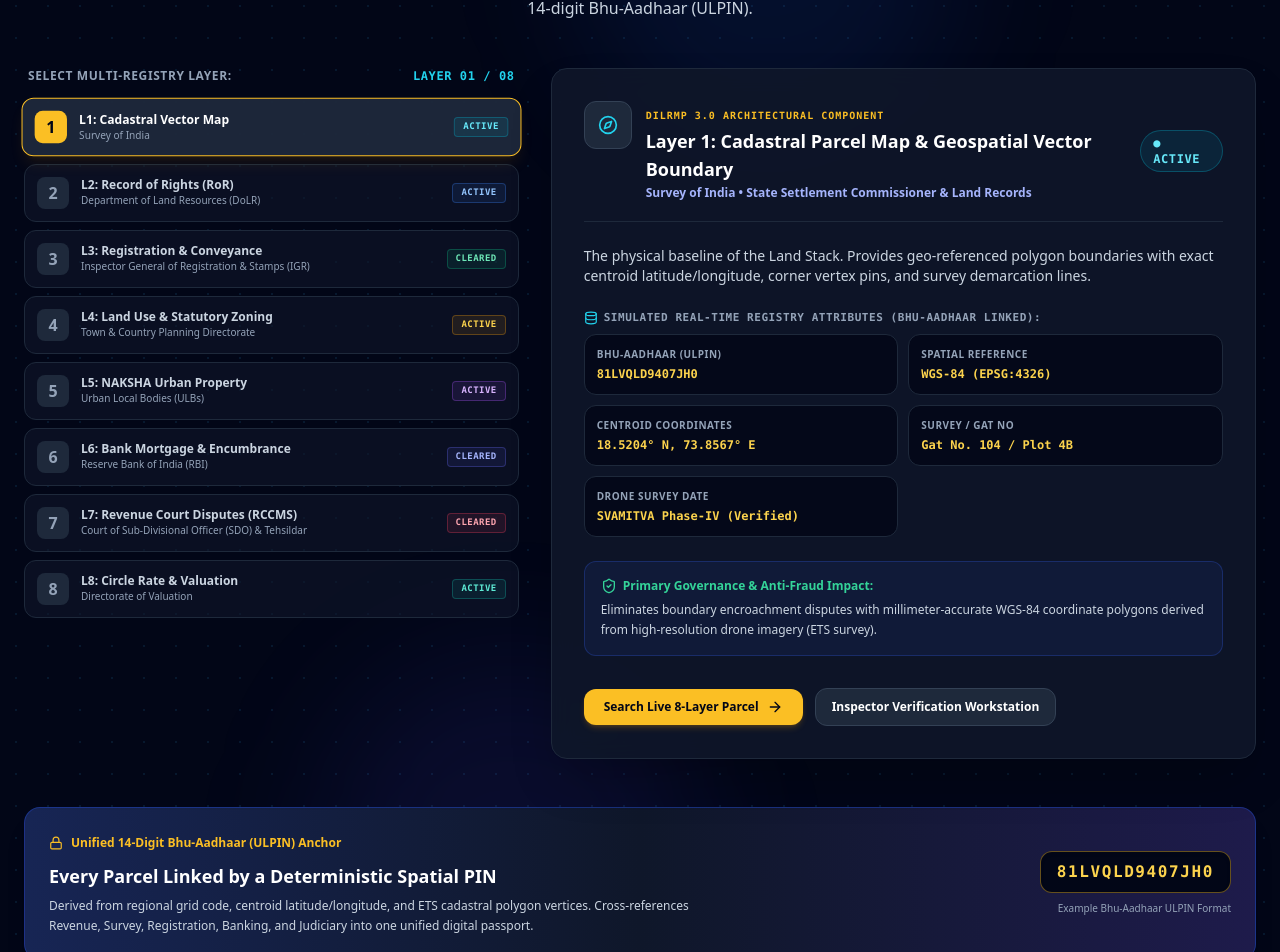
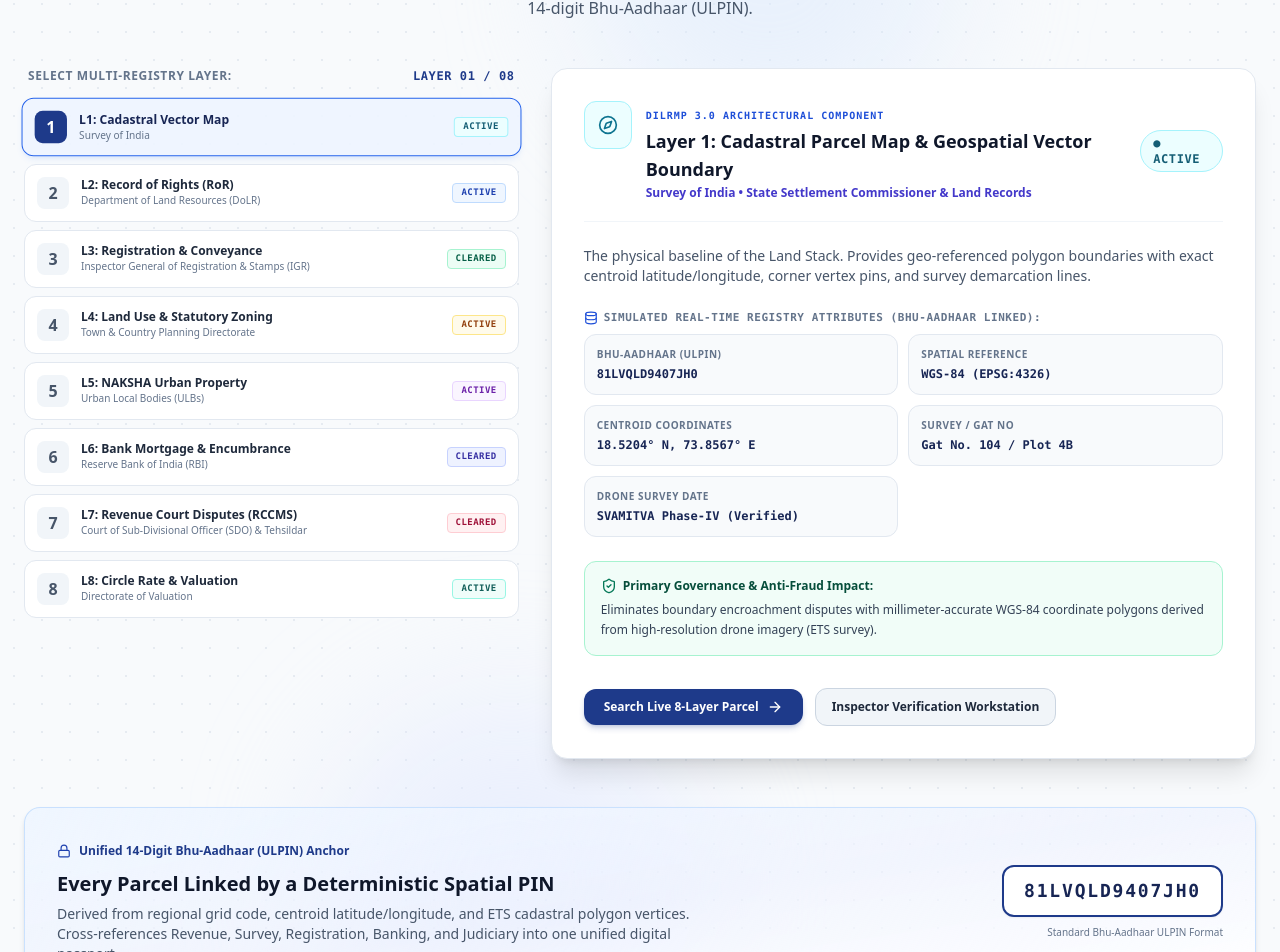
Before and after one commit to Saadali114/Intelligent-Land-Record-Digitization-and-Validation-System, a Next.js app in the folder frontend/: page / in a window 1280 px wide. Shown: the part 2050-3002 px from the top of the page. Built offline with nearby package versions, Linux system fonts and the light colour scheme; no server answers.

Commit message:
style(landing): switch 8-Layer Land Stack section to light government theme

```diff
--- a/frontend/components/landing/LandStackSection.tsx
+++ b/frontend/components/landing/LandStackSection.tsx
@@ -32,8 +32,8 @@ interface LayerDef {
   authority: string;
   status: 'ACTIVE' | 'FLAGGED' | 'CLEARED';
   icon: React.ReactNode;
-  accentColor: string;
-  badgeBg: string;
+  iconBg: string;
+  badgeClass: string;
   governanceImpact: string;
   mockData: Record<string, string>;
   description: string;
@@ -51,9 +51,9 @@ export const LandStackSection: React.FC = () => {
       fullName: 'Layer 1: Cadastral Parcel Map & Geospatial Vector Boundary',
       authority: 'Survey of India • State Settlement Commissioner & Land Records',
       status: 'ACTIVE',
-      icon: <Compass className="w-5 h-5 text-cyan-400" />,
-      accentColor: 'border-cyan-500 text-cyan-400',
-      badgeBg: 'bg-cyan-500/10 text-cyan-300 border-cyan-500/30',
+      icon: <Compass className="w-5 h-5 text-cyan-700" />,
+      iconBg: 'bg-cyan-50 border-cyan-200',
+      badgeClass: 'bg-cyan-50 text-cyan-800 border-cyan-200',
       governanceImpact:
         'Eliminates boundary encroachment disputes with millimeter-accurate WGS-84 coordinate polygons derived from high-resolution drone imagery (ETS survey).',
       description:
@@ -73,9 +73,9 @@ export const LandStackSection: React.FC = () => {
       fullName: 'Layer 2: Record of Rights (7/12 & 8A Extract / Jamabandi)',
       authority: 'Department of Land Resources (DoLR) • Maharashtra Mahabhulekh',
       status: 'ACTIVE',
-      icon: <FileText className="w-5 h-5 text-blue-400" />,
-      accentColor: 'border-blue-500 text-blue-400',
-      badgeBg: 'bg-blue-500/10 text-blue-300 border-blue-500/30',
+      icon: <FileText className="w-5 h-5 text-blue-700" />,
+      iconBg: 'bg-blue-50 border-blue-200',
+      badgeClass: 'bg-blue-50 text-blue-800 border-blue-200',
       governanceImpact:
         'Guarantees indisputable ownership title with consent-based masked Aadhaar seeding (XXXX-XXXX-9124) enabling instantaneous SMS fraud alert notifications.',
       description:
@@ -95,9 +95,9 @@ export const LandStackSection: React.FC = () => {
       fullName: 'Layer 3: Land Registration & Conveyance (NGDRS / e-Deeds)',
       authority: 'Inspector General of Registration & Stamps (IGR) • SRO Haveli',
       status: 'CLEARED',
-      icon: <FileCheck2 className="w-5 h-5 text-emerald-400" />,
-      accentColor: 'border-emerald-500 text-emerald-400',
-      badgeBg: 'bg-emerald-500/10 text-emerald-300 border-emerald-500/30',
+      icon: <FileCheck2 className="w-5 h-5 text-emerald-700" />,
+      iconBg: 'bg-emerald-50 border-emerald-200',
+      badgeClass: 'bg-emerald-50 text-emerald-800 border-emerald-200',
       governanceImpact:
         'Instantaneous paperless conveyance through NGDRS direct integration; deed execution automatically triggers online Form 6 mutation pipelines without delay.',
       description:
@@ -117,9 +117,9 @@ export const LandStackSection: React.FC = () => {
       fullName: 'Layer 4: Land Use & Master Plan Statutory Zoning',
       authority: 'Town & Country Planning Directorate • Urban Development Dept',
       status: 'ACTIVE',
-      icon: <Building2 className="w-5 h-5 text-amber-400" />,
-      accentColor: 'border-amber-500 text-amber-400',
-      badgeBg: 'bg-amber-500/10 text-amber-300 border-amber-500/30',
+      icon: <Building2 className="w-5 h-5 text-amber-700" />,
+      iconBg: 'bg-amber-50 border-amber-200',
+      badgeClass: 'bg-amber-50 text-amber-800 border-amber-200',
       governanceImpact:
         'Eliminates unauthorized colony construction and environmental encroachment by flagging Coastal Regulation Zones (CRZ) and forest demarcations.',
       description:
@@ -138,9 +138,9 @@ export const LandStackSection: React.FC = () => {
       fullName: 'Layer 5: NAKSHA Urban Property Register (UrPro & Abadi)',
       authority: 'Urban Local Bodies (ULBs) • Municipal Corporations • SVAMITVA',
       status: 'ACTIVE',
-      icon: <Building className="w-5 h-5 text-purple-400" />,
-      accentColor: 'border-purple-500 text-purple-400',
-      badgeBg: 'bg-purple-500/10 text-purple-300 border-purple-500/30',
+      icon: <Building className="w-5 h-5 text-purple-700" />,
+      iconBg: 'bg-purple-50 border-purple-200',
+      badgeClass: 'bg-purple-50 text-purple-800 border-purple-200',
       governanceImpact:
         'Extends legal property rights and collateral borrowing power to urban built-up apartments, commercial shops, and rural inhabited Abadi zones.',
       description:
@@ -159,9 +159,9 @@ export const LandStackSection: React.FC = () => {
       fullName: 'Layer 6: Bank Mortgage Registry (Unified Lending Interface - ULI)',
       authority: 'Reserve Bank of India (RBI) • Unified Lending Interface • Banks',
       status: 'CLEARED',
-      icon: <Landmark className="w-5 h-5 text-indigo-400" />,
-      accentColor: 'border-indigo-500 text-indigo-400',
-      badgeBg: 'bg-indigo-500/10 text-indigo-300 border-indigo-500/30',
+      icon: <Landmark className="w-5 h-5 text-indigo-700" />,
+      iconBg: 'bg-indigo-50 border-indigo-200',
+      badgeClass: 'bg-indigo-50 text-indigo-800 border-indigo-200',
       governanceImpact:
         'Completely halts multi-bank mortgage fraud; institutional lien is registered on the digital parcel instantaneously via RBI ULI API.',
       description:
@@ -180,9 +180,9 @@ export const LandStackSection: React.FC = () => {
       fullName: 'Layer 7: Revenue Court Case Management System (RCCMS)',
       authority: 'Court of Sub-Divisional Officer (SDO) & Tehsildar • Mantralaya',
       status: 'CLEARED',
-      icon: <Scale className="w-5 h-5 text-rose-400" />,
-      accentColor: 'border-rose-500 text-rose-400',
-      badgeBg: 'bg-rose-500/10 text-rose-300 border-rose-500/30',
+      icon: <Scale className="w-5 h-5 text-rose-700" />,
+      iconBg: 'bg-rose-50 border-rose-200',
+      badgeClass: 'bg-rose-50 text-rose-800 border-rose-200',
       governanceImpact:
         'Automatic mutation freezing when a court injunction or stay order is issued, stopping fraudulent distress sales during active litigation.',
       description:
@@ -201,9 +201,9 @@ export const LandStackSection: React.FC = () => {
       fullName: 'Layer 8: Circle Rate Guidance & Algorithmic Statutory Valuation',
       authority: 'Directorate of Valuation • Annual Statement of Rates (Ready Reckoner)',
       status: 'ACTIVE',
-      icon: <Calculator className="w-5 h-5 text-teal-400" />,
-      accentColor: 'border-teal-500 text-teal-400',
-      badgeBg: 'bg-teal-500/10 text-teal-300 border-teal-500/30',
+      icon: <Calculator className="w-5 h-5 text-teal-700" />,
+      iconBg: 'bg-teal-50 border-teal-200',
+      badgeClass: 'bg-teal-50 text-teal-800 border-teal-200',
       governanceImpact:
         'Eliminates arbitrary discretion and tax bribery through algorithmic circle rate calculations (Rate/sq.m × Plot Area = Guaranteed Fair Valuation).',
       description:
@@ -220,28 +220,28 @@ export const LandStackSection: React.FC = () => {
   const current = layers[selectedLayerIndex];
 
   return (
-    <section id="land-stack" className="py-20 bg-slate-950 text-white relative overflow-hidden border-b border-slate-800">
-      {/* Background Decorative Geospatial Grid */}
-      <div className="absolute inset-0 bg-[radial-gradient(#38bdf8_1px,transparent_1px)] [background-size:32px_32px] opacity-10 pointer-events-none" />
-      <div className="absolute top-0 right-1/4 w-96 h-96 bg-blue-600/10 rounded-full blur-3xl pointer-events-none" />
-      <div className="absolute bottom-0 left-1/4 w-96 h-96 bg-indigo-600/10 rounded-full blur-3xl pointer-events-none" />
+    <section id="land-stack" className="py-20 bg-slate-50 text-slate-900 relative overflow-hidden border-b border-slate-200">
+      {/* Background Subtle Geospatial Grid */}
+      <div className="absolute inset-0 bg-[radial-gradient(#cbd5e1_1px,transparent_1px)] [background-size:28px_28px] opacity-40 pointer-events-none" />
+      <div className="absolute top-0 right-1/4 w-96 h-96 bg-blue-100/50 rounded-full blur-3xl pointer-events-none" />
+      <div className="absolute bottom-0 left-1/4 w-96 h-96 bg-indigo-100/50 rounded-full blur-3xl pointer-events-none" />
 
       <div className="max-w-7xl mx-auto px-4 sm:px-6 relative z-10 space-y-12">
         {/* Section Header */}
         <div className="text-center max-w-3xl mx-auto space-y-3">
-          <div className="inline-flex items-center gap-2 px-3.5 py-1.5 rounded-full bg-blue-900/60 border border-blue-700/60 text-xs font-bold text-cyan-300 uppercase tracking-wider shadow-sm">
-            <Sparkles className="w-3.5 h-3.5 text-amber-400" />
+          <div className="inline-flex items-center gap-2 px-3.5 py-1.5 rounded-full bg-blue-100/80 border border-blue-200 text-xs font-bold text-blue-900 uppercase tracking-wider shadow-2xs">
+            <Sparkles className="w-3.5 h-3.5 text-amber-600" />
             <span>DILRMP 3.0 Operational Guidelines (2026–2031)</span>
           </div>
 
-          <h2 className="text-3xl sm:text-5xl font-black tracking-tight leading-tight">
+          <h2 className="text-3xl sm:text-5xl font-black tracking-tight leading-tight text-slate-900">
             The Unified{' '}
-            <span className="bg-clip-text text-transparent bg-gradient-to-r from-amber-400 via-amber-200 to-yellow-300">
+            <span className="bg-clip-text text-transparent bg-gradient-to-r from-blue-900 via-indigo-900 to-blue-950">
               8-Layer Land Stack
             </span>
           </h2>
 
-          <p className="text-sm sm:text-base text-slate-300 leading-relaxed">
+          <p className="text-sm sm:text-base text-slate-600 leading-relaxed">
             Eliminating historical government data silos by anchoring spatial boundaries, Record of Rights, registration deeds, urban property cards, bank liens, and court stay orders into a single deterministic 14-digit Bhu-Aadhaar (ULPIN).
           </p>
         </div>
@@ -250,9 +250,9 @@ export const LandStackSection: React.FC = () => {
         <div className="grid grid-cols-1 lg:grid-cols-12 gap-8 items-start">
           {/* Left Column: Interactive Layer Vertical Selector */}
           <div className="lg:col-span-5 space-y-2.5">
-            <div className="text-xs font-bold uppercase tracking-wider text-slate-400 px-1 pb-1 flex items-center justify-between">
+            <div className="text-xs font-bold uppercase tracking-wider text-slate-500 px-1 pb-1 flex items-center justify-between">
               <span>Select Multi-Registry Layer:</span>
-              <span className="font-mono text-cyan-400">Layer 0{current.id} / 08</span>
+              <span className="font-mono text-blue-900 font-bold">Layer 0{current.id} / 08</span>
             </div>
 
             <div className="space-y-2">
@@ -263,16 +263,16 @@ export const LandStackSection: React.FC = () => {
                   onClick={() => setSelectedLayerIndex(idx)}
                   className={`w-full text-left p-3 rounded-xl border transition-all flex items-center justify-between gap-3 group ${
                     selectedLayerIndex === idx
-                      ? 'bg-slate-800/95 border-amber-400 shadow-lg shadow-amber-500/10 scale-[1.01]'
-                      : 'bg-slate-900/60 border-slate-800 hover:border-slate-700 hover:bg-slate-850 text-slate-300'
+                      ? 'bg-blue-50/90 border-blue-600 shadow-md shadow-blue-500/10 scale-[1.01]'
+                      : 'bg-white border-slate-200 hover:border-blue-400 hover:bg-slate-50/80 text-slate-700 shadow-2xs'
                   }`}
                 >
                   <div className="flex items-center gap-3">
                     <div
                       className={`w-8 h-8 rounded-lg flex items-center justify-center font-bold shrink-0 transition-colors ${
                         selectedLayerIndex === idx
-                          ? 'bg-amber-400 text-slate-950 font-black'
-                          : 'bg-slate-800 text-slate-400 group-hover:text-white'
+                          ? 'bg-blue-900 text-white font-black'
+                          : 'bg-slate-100 text-slate-600 group-hover:bg-blue-100 group-hover:text-blue-900'
                       }`}
                     >
                       {layer.id}
@@ -280,19 +280,19 @@ export const LandStackSection: React.FC = () => {
                     <div>
                       <div
                         className={`text-xs font-bold transition-colors ${
-                          selectedLayerIndex === idx ? 'text-white' : 'text-slate-300 group-hover:text-white'
+                          selectedLayerIndex === idx ? 'text-blue-950' : 'text-slate-800 group-hover:text-blue-900'
                         }`}
                       >
                         {layer.shortName}
                       </div>
-                      <div className="text-[10px] text-slate-400 truncate max-w-[240px]">
+                      <div className="text-[10px] text-slate-500 truncate max-w-[240px]">
                         {layer.authority.split('•')[0]}
                       </div>
                     </div>
                   </div>
 
                   <span
-                    className={`px-2 py-0.5 rounded text-[9px] font-extrabold font-mono uppercase tracking-wider border shrink-0 ${layer.badgeBg}`}
+                    className={`px-2 py-0.5 rounded text-[9px] font-extrabold font-mono uppercase tracking-wider border shrink-0 ${layer.badgeClass}`}
                   >
                     {layer.status}
                   </span>
@@ -302,36 +302,36 @@ export const LandStackSection: React.FC = () => {
           </div>
 
           {/* Right Column: Dynamic Deep Dive Layer Inspector Card */}
-          <div className="lg:col-span-7 bg-slate-900/90 border border-slate-800 rounded-2xl p-6 sm:p-8 shadow-2xl backdrop-blur-md space-y-6">
+          <div className="lg:col-span-7 bg-white border border-slate-200 rounded-2xl p-6 sm:p-8 shadow-xl space-y-6">
             {/* Card Header with Icon, Authority & Status */}
-            <div className="flex flex-col sm:flex-row sm:items-center justify-between gap-3 border-b border-slate-800 pb-5">
+            <div className="flex flex-col sm:flex-row sm:items-center justify-between gap-3 border-b border-slate-100 pb-5">
               <div className="flex items-start gap-3.5">
-                <div className="w-12 h-12 rounded-xl bg-slate-800 border border-slate-700 flex items-center justify-center shrink-0">
+                <div className={`w-12 h-12 rounded-xl border flex items-center justify-center shrink-0 ${current.iconBg}`}>
                   {current.icon}
                 </div>
                 <div>
-                  <span className="text-[10px] font-mono uppercase tracking-widest text-amber-400 font-bold">
+                  <span className="text-[10px] font-mono uppercase tracking-widest text-blue-700 font-bold">
                     DILRMP 3.0 Architectural Component
                   </span>
-                  <h3 className="text-lg font-black text-white mt-0.5">{current.fullName}</h3>
-                  <p className="text-xs text-indigo-300 font-semibold mt-0.5">{current.authority}</p>
+                  <h3 className="text-lg font-black text-slate-900 mt-0.5">{current.fullName}</h3>
+                  <p className="text-xs text-indigo-700 font-semibold mt-0.5">{current.authority}</p>
                 </div>
               </div>
 
               <span
-                className={`px-3 py-1 rounded-full text-xs font-black uppercase font-mono tracking-wider border self-start sm:self-auto ${current.badgeBg}`}
+                className={`px-3 py-1 rounded-full text-xs font-black uppercase font-mono tracking-wider border self-start sm:self-auto ${current.badgeClass}`}
               >
                 ● {current.status}
               </span>
             </div>
 
             {/* Layer Description */}
-            <p className="text-xs sm:text-sm text-slate-300 leading-relaxed">{current.description}</p>
+            <p className="text-xs sm:text-sm text-slate-600 leading-relaxed">{current.description}</p>
 
             {/* Live Operational Data Inspector */}
             <div className="space-y-2">
-              <div className="text-[11px] font-mono font-bold uppercase tracking-wider text-slate-400 flex items-center gap-1.5">
-                <Database className="w-3.5 h-3.5 text-cyan-400" />
+              <div className="text-[11px] font-mono font-bold uppercase tracking-wider text-slate-500 flex items-center gap-1.5">
+                <Database className="w-3.5 h-3.5 text-blue-700" />
                 <span>Simulated Real-Time Registry Attributes (Bhu-Aadhaar Linked):</span>
               </div>
 
@@ -339,12 +339,12 @@ export const LandStackSection: React.FC = () => {
                 {Object.entries(current.mockData).map(([key, val]) => (
                   <div
                     key={key}
-                    className="p-3 rounded-xl bg-slate-950/80 border border-slate-800 flex flex-col justify-between"
+                    className="p-3 rounded-xl bg-slate-50 border border-slate-200 flex flex-col justify-between"
                   >
-                    <span className="text-[10px] text-slate-400 uppercase tracking-wider font-semibold">
+                    <span className="text-[10px] text-slate-500 uppercase tracking-wider font-semibold">
                       {key}
                     </span>
-                    <span className="text-xs font-bold text-amber-300 font-mono mt-1 truncate">
+                    <span className="text-xs font-bold text-blue-950 font-mono mt-1 truncate">
                       {val}
                     </span>
                   </div>
@@ -353,26 +353,26 @@ export const LandStackSection: React.FC = () => {
             </div>
 
             {/* Governance & Fraud Prevention Impact Box */}
-            <div className="p-4 rounded-xl bg-blue-950/40 border border-blue-900/60 space-y-1.5">
-              <div className="flex items-center gap-1.5 text-xs font-bold text-emerald-400">
-                <ShieldCheck className="w-4 h-4" />
+            <div className="p-4 rounded-xl bg-emerald-50/70 border border-emerald-200 space-y-1.5">
+              <div className="flex items-center gap-1.5 text-xs font-bold text-emerald-900">
+                <ShieldCheck className="w-4 h-4 text-emerald-700" />
                 <span>Primary Governance & Anti-Fraud Impact:</span>
               </div>
-              <p className="text-xs text-slate-300 leading-relaxed">{current.governanceImpact}</p>
+              <p className="text-xs text-slate-700 leading-relaxed">{current.governanceImpact}</p>
             </div>
 
             {/* CTAs */}
             <div className="pt-2 flex flex-wrap items-center gap-3">
               <Link
                 href="/land-records"
-                className="inline-flex items-center gap-2 px-5 py-2.5 rounded-xl bg-amber-400 hover:bg-amber-300 text-slate-950 font-black text-xs transition-all shadow-md shadow-amber-500/20"
+                className="inline-flex items-center gap-2 px-5 py-2.5 rounded-xl bg-blue-900 hover:bg-blue-800 text-white font-bold text-xs transition-all shadow-md shadow-blue-900/20"
               >
                 <span>Search Live 8-Layer Parcel</span>
                 <ArrowRight className="w-4 h-4" />
               </Link>
               <Link
                 href="/verification"
-                className="inline-flex items-center gap-2 px-4 py-2.5 rounded-xl bg-slate-800 hover:bg-slate-700 text-white font-bold text-xs border border-slate-700 transition-all"
+                className="inline-flex items-center gap-2 px-4 py-2.5 rounded-xl bg-slate-100 hover:bg-slate-200 text-slate-800 font-bold text-xs border border-slate-300 transition-all shadow-2xs"
               >
                 <span>Inspector Verification Workstation</span>
               </Link>
@@ -380,26 +380,26 @@ export const LandStackSection: React.FC = () => {
           </div>
         </div>
 
-        {/* 14-Digit Bhu-Aadhaar (ULPIN) Integration Banner */}
-        <div className="p-6 rounded-2xl bg-gradient-to-r from-blue-950 via-slate-900 to-indigo-950 border border-blue-800/60 shadow-xl flex flex-col md:flex-row items-center justify-between gap-6">
+        {/* 14-Digit Bhu-Aadhaar (ULPIN) Integration Banner (Light Government Card) */}
+        <div className="p-6 sm:p-8 rounded-2xl bg-gradient-to-br from-blue-50 via-indigo-50/60 to-white border border-blue-200/80 shadow-md flex flex-col md:flex-row items-center justify-between gap-6">
           <div className="space-y-1.5 max-w-2xl">
-            <div className="inline-flex items-center gap-2 text-xs font-black text-amber-400">
-              <Lock className="w-3.5 h-3.5" />
+            <div className="inline-flex items-center gap-2 text-xs font-black text-blue-900">
+              <Lock className="w-3.5 h-3.5 text-blue-800" />
               <span>Unified 14-Digit Bhu-Aadhaar (ULPIN) Anchor</span>
             </div>
-            <h4 className="text-lg font-bold text-white">
+            <h4 className="text-lg sm:text-xl font-black text-slate-900">
               Every Parcel Linked by a Deterministic Spatial PIN
             </h4>
-            <p className="text-xs text-slate-300 leading-relaxed">
+            <p className="text-xs sm:text-sm text-slate-600 leading-relaxed">
               Derived from regional grid code, centroid latitude/longitude, and ETS cadastral polygon vertices. Cross-references Revenue, Survey, Registration, Banking, and Judiciary into one unified digital passport.
             </p>
           </div>
 
           <div className="shrink-0 flex flex-col items-center sm:items-end gap-2">
-            <div className="px-4 py-2 rounded-xl bg-slate-950 border border-amber-400/40 text-amber-300 font-mono text-base font-black tracking-widest shadow-inner">
+            <div className="px-5 py-2.5 rounded-xl bg-white border-2 border-blue-900 text-blue-950 font-mono text-lg font-black tracking-widest shadow-sm">
               81LVQLD9407JH0
             </div>
-            <span className="text-[10px] text-slate-400">Example Bhu-Aadhaar ULPIN Format</span>
+            <span className="text-[10px] text-slate-500 font-medium">Standard Bhu-Aadhaar ULPIN Format</span>
           </div>
         </div>
       </div>
```
